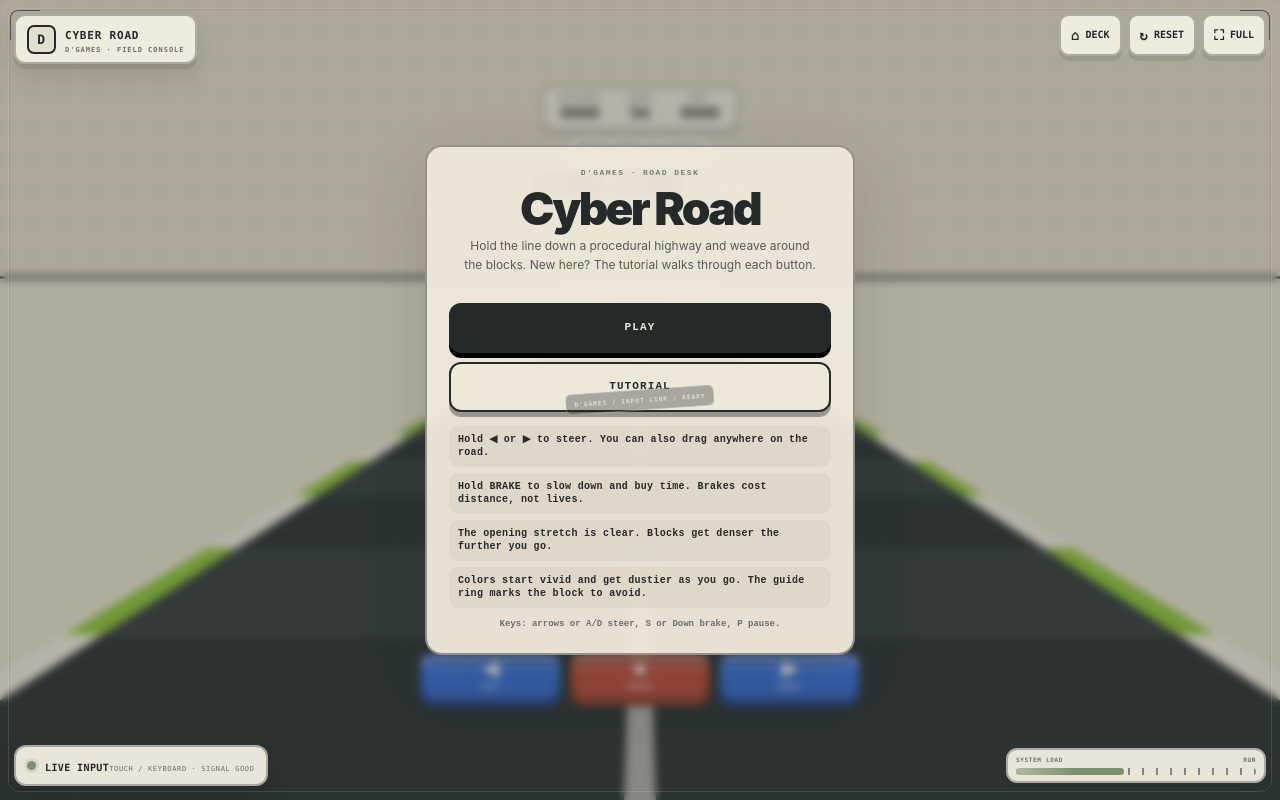
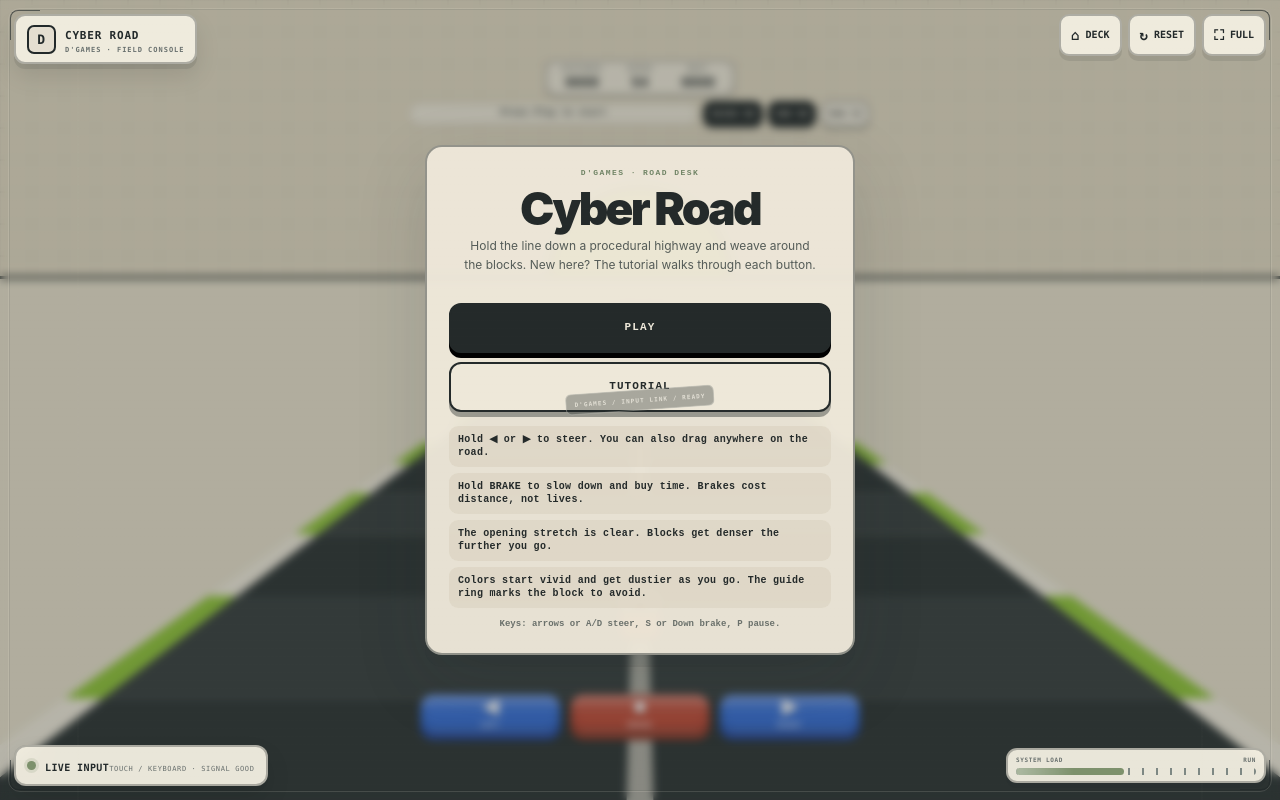
Before and after one commit to Dcode9/D-Games, a website: page public/cyber-road/index.html in a window 1280 px wide. Drawn offline with Linux system fonts and the light colour scheme.

Commit message:
cyber-road: use space better, keep play area clear of controls

```diff
--- a/public/cyber-road/index.html
+++ b/public/cyber-road/index.html
@@ -12,20 +12,20 @@
 html,body{margin:0;width:100%;height:100%;overflow:hidden;background:var(--paper);color:var(--ink);font-family:Inter,ui-sans-serif,system-ui,sans-serif}
 canvas#cv{position:fixed;inset:0;width:100%;height:100%;z-index:1;touch-action:none}
 body{touch-action:none;user-select:none;-webkit-user-select:none;-webkit-tap-highlight-color:transparent;background-image:linear-gradient(#242a2a1f 1px,transparent 1px),linear-gradient(90deg,#242a2a1f 1px,transparent 1px);background-size:32px 32px}
-.ui{position:fixed;z-index:3;inset:0;display:flex;flex-direction:column;align-items:center;padding-top:max(86px,calc(env(safe-area-inset-top) + 78px));padding-bottom:max(94px,calc(env(safe-area-inset-bottom) + 90px));pointer-events:none}
-.top{display:flex;gap:6px;padding:7px 10px;border:2px solid #242a2a55;border-radius:11px;background:#eee8d9ee;box-shadow:0 4px 0 #242a2a18;flex:none}
-.stat{min-width:54px;text-align:center}.stat small{display:block;font:800 7px/1 ui-monospace,monospace;letter-spacing:.13em;color:var(--muted)}.stat b{display:block;margin-top:4px;font:900 16px/1 ui-monospace,monospace}
-.hint{margin-top:6px;padding:6px 11px;border:1px solid #242a2a28;border-radius:9px;background:#eee8d9f2;color:#3b423f;font:800 10px/1.35 ui-monospace,monospace;letter-spacing:.04em;text-align:center;max-width:calc(100% - 20px);min-height:26px;flex:none}
+.ui{position:fixed;z-index:3;inset:0;display:flex;flex-direction:column;align-items:center;padding-top:max(60px,calc(env(safe-area-inset-top) + 56px));padding-bottom:max(60px,calc(env(safe-area-inset-bottom) + 56px));pointer-events:none}
+.top{display:flex;gap:4px;padding:4px 8px;border:2px solid #242a2a55;border-radius:11px;background:#eee8d9ee;box-shadow:0 4px 0 #242a2a18;flex:none}
+.stat{min-width:54px;text-align:center}.stat small{display:block;font:800 7px/1 ui-monospace,monospace;letter-spacing:.13em;color:var(--muted)}.stat b{display:block;margin-top:3px;font:900 14px/1 ui-monospace,monospace}
+.row{display:flex;gap:6px;align-items:center;width:calc(100% - 16px);max-width:460px;margin-top:5px;flex:none}.hint{flex:1;margin:0;padding:4px 8px;border:1px solid #242a2a28;border-radius:9px;background:#eee8d9f2;color:#3b423f;font:800 9px/1.3 ui-monospace,monospace;letter-spacing:.02em;text-align:center;min-height:0}
 .hint em{font-style:normal;color:var(--brick)}
-.tools{margin-top:6px;display:flex;gap:8px;pointer-events:auto;flex:none}
-.mini{border:2px solid #242a2a66;border-radius:9px;background:#eee8d9;color:var(--ink);font:900 8px/1 ui-monospace,monospace;letter-spacing:.08em;padding:8px 9px;cursor:pointer;box-shadow:0 3px 0 #242a2a30}
+.tools{margin:0;display:flex;gap:5px;pointer-events:auto;flex:none}
+.mini{border:2px solid #242a2a66;border-radius:9px;background:#eee8d9;color:var(--ink);font:900 8px/1 ui-monospace,monospace;letter-spacing:.08em;padding:7px 6px;cursor:pointer;box-shadow:0 3px 0 #242a2a30}
 .mini:active{transform:translateY(3px);box-shadow:none}
 .mini[aria-pressed="true"]{background:#242a2a;color:#eee8d9}
 .stage{flex:1}
 .boardwrap{border:3px solid #242a2a;border-radius:6px;background:#eee8d9;box-shadow:0 6px 0 #242a2a30;pointer-events:auto;line-height:0}
 #cv{display:block;touch-action:none}
 .pad{width:min(440px,calc(100% - 16px));display:grid;grid-template-columns:1fr 1fr 1fr;gap:9px;pointer-events:auto;flex:none}
-.k{position:relative;height:54px;padding:0;border:0;border-radius:14px;background:var(--base);cursor:pointer;-webkit-appearance:none;appearance:none;outline:none;color:#fff;touch-action:none}
+.k{position:relative;height:46px;padding:0;border:0;border-radius:14px;background:var(--base);cursor:pointer;-webkit-appearance:none;appearance:none;outline:none;color:#fff;touch-action:none}
 .k .cap{position:absolute;inset:0 0 7px 0;border-radius:14px;background:linear-gradient(180deg,#ffffff40,#ffffff00 46%),var(--cap);border:2px solid #00000038;box-shadow:inset 0 2px 0 #ffffff70,inset 0 -5px 8px #00000022;display:flex;align-items:center;justify-content:center;flex-direction:column;gap:4px;transition:transform .05s}
 .k b{font:900 20px/1 ui-monospace,monospace;text-shadow:0 1px 0 #0006}
 .k span{font:800 7px/1 ui-monospace,monospace;letter-spacing:.1em;opacity:.9}
@@ -52,6 +52,7 @@ body{touch-action:none;user-select:none;-webkit-user-select:none;-webkit-tap-hig
 .stats{margin:12px auto 0;display:grid;gap:5px;font:800 11px/1.3 ui-monospace,monospace;max-width:260px}
 .stats div{display:flex;justify-content:space-between;padding:6px 9px;border-radius:8px;background:#d9d1be88}
 @media(orientation:landscape) and (max-height:560px){.hint{display:none}.ui{padding-top:66px;padding-bottom:76px}.k{height:44px}}
+@media(max-height:700px){.ui{padding-bottom:max(86px,calc(env(safe-area-inset-bottom) + 82px))}}
 @media(prefers-reduced-motion:reduce){.k .cap,.k.guide .cap{transition:none;animation:none}}
 </style>
 </head>
@@ -63,12 +64,12 @@ body{touch-action:none;user-select:none;-webkit-user-select:none;-webkit-tap-hig
 <div class="stat"><small>SPEED</small><b id="hud-speed">0</b></div>
 <div class="stat"><small>BEST</small><b id="hud-best">0000</b></div>
 </div>
-<div id="hint" class="hint">Press Play to start</div>
+<div class="row"><div id="hint" class="hint">Press Play to start</div>
 <div class="tools" id="tools">
-<button id="guideBtn" class="mini" type="button" aria-pressed="true">GUIDE: ON</button>
-<button id="soundBtn" class="mini" type="button" aria-pressed="true">SOUND: ON</button>
+<button id="guideBtn" class="mini" type="button" aria-pressed="true">GUIDE ON</button>
+<button id="soundBtn" class="mini" type="button" aria-pressed="true">SND ON</button>
 <button id="helpBtn" class="mini" type="button">HOW TO</button>
-</div>
+</div></div>
 <div class="stage" id="stage"></div>
 <div class="pad" id="pad">
 <button class="k blue" id="kL" type="button" aria-label="Steer left"><div class="cap"><b>&#9664;</b><span>LEFT</span></div></button>
@@ -115,7 +116,7 @@ dpr=Math.min(2,devicePixelRatio||1);W=innerWidth;H=innerHeight;
 cv.width=W*dpr;cv.height=H*dpr;ctx.setTransform(dpr,0,0,dpr,0,0);
 CY=H*.36;
 const sc=300/350;
-K=Math.max(.35,(H-215-CY)/(400*sc));
+K=Math.max(.35,(H-(H<700?185:160)-CY)/(400*sc));
 HALF=W*.36/sc;
 }
 addEventListener('resize',resize);
@@ -133,8 +134,8 @@ function hud(){$('hud-score').textContent=String(dist()).padStart(4,'0');$('hud-
 function setHint(h){hintEl.innerHTML=h}
 function defHint(){if(tut)return;if(!running){setHint('Press Play to start');return}
 setHint(guideOn?'The <em>ring</em> marks the block to dodge.':'Guide off. Read the road yourself.')}
-function setGuide(on,user){guideOn=on;if(user)guideTouched=true;guideBtn.textContent='GUIDE: '+(on?'ON':'OFF');guideBtn.setAttribute('aria-pressed',String(on));defHint()}
-function setSound(on){sound=on;soundBtn.textContent='SOUND: '+(on?'ON':'OFF');soundBtn.setAttribute('aria-pressed',String(on))}
+function setGuide(on,user){guideOn=on;if(user)guideTouched=true;guideBtn.textContent='GUIDE '+(on?'ON':'OFF');guideBtn.setAttribute('aria-pressed',String(on));defHint()}
+function setSound(on){sound=on;soundBtn.textContent='SND '+(on?'ON':'OFF');soundBtn.setAttribute('aria-pressed',String(on))}
 function reset(){
 score=0;speed=tut?14:18;px=0;counter=65;seed();flash=0;hud();
 }
```
